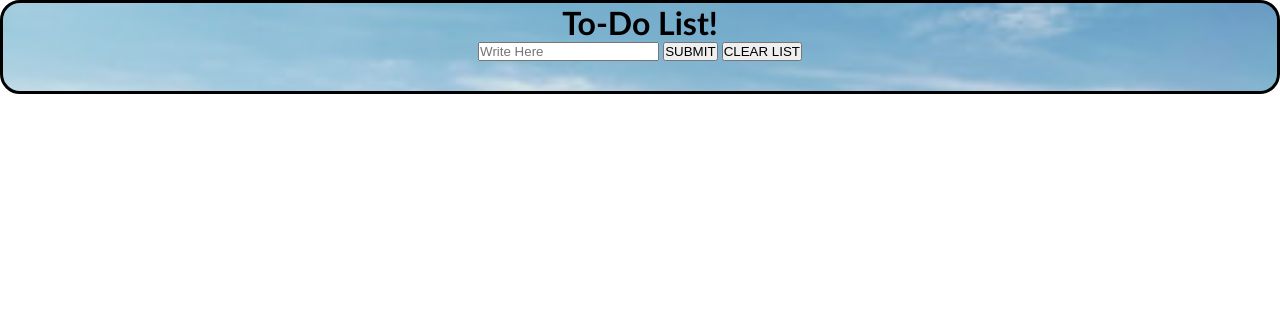
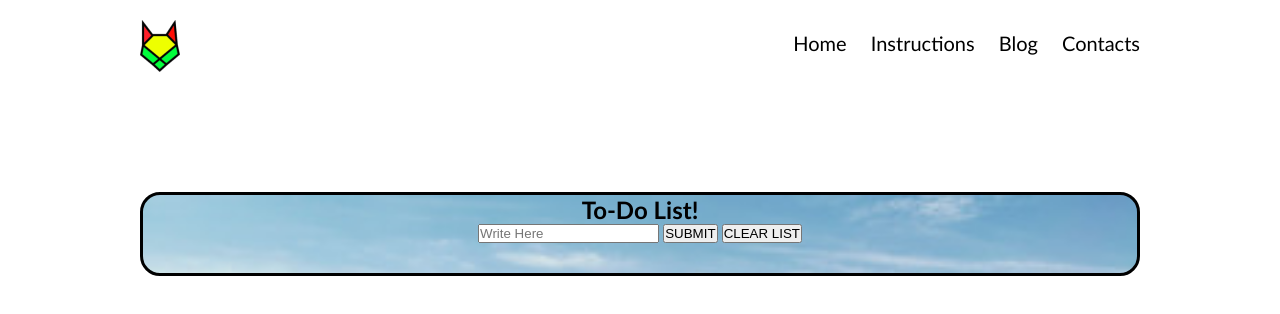
Before and after one commit to dalram/to-do-list, a website: page index.html in a window 1280 px wide. Drawn offline with Linux system fonts and the light colour scheme.

Commit message:
favicon/header/styles

```diff
--- a/css/styles.css
+++ b/css/main.css
@@ -1,4 +1,4 @@
-body,
+ body,
 body * {
     margin: 0;
     padding: 0;
@@ -9,9 +9,43 @@ body * {
 body {
     font-family: 'Gill Sans', 'Gill Sans MT', Calibri, 'Trebuchet MS', sans-serif;
 }
-h1
-h2 {
+body > header,
+body > main,
+.first-block {
+    width: 1000px;
+    margin-left: calc(50% - 500px);
+    margin-right: calc(50% - 500px);
+    display: inline-block;
+    margin-top: 20px;
+}
+body > main {
+    margin-top: 100px;
+}
+header > img {
+    height: 52px;
+    float: left;
+}
+header > nav {
+    float: right;
+    margin-top: 13px;
+}
+nav > a {
+    display: inline-block;
+    padding-bottom: 5px;
+    margin-left: 20px;
+    font-size: 20px;
+    line-height: 20px;
+    text-decoration: none;
     color: black;
+}
+nav > a:hover {
+    border-bottom: solid 2px red;
+}
+nav > a:active {
+    color: #f514aa
+}
+h1{
+    color: #000;
     text-align: center;
 }
 input:focus::placeholder {
--- a/index.html
+++ b/index.html
@@ -4,11 +4,29 @@
     <meta charset="UTF-8">
     <meta http-equiv="X-UA-Compatible" content="IE=edge">
     <meta name="viewport" content="width=device-width, initial-scale=1.0">
+    <link rel="apple-touch-icon" sizes="180x180" href="./favicon/apple-touch-icon.png">
+    <link rel="icon" type="image/png" sizes="32x32" href="./favicon/favicon-32x32.png">
+    <link rel="icon" type="image/png" sizes="16x16" href="./favicon/favicon-16x16.png">
+    <link rel="manifest" href="./favicon/site.webmanifest">
+    <link rel="mask-icon" href="./favicon/safari-pinned-tab.svg" color="#5bbad5">
+    <meta name="msapplication-TileColor" content="#da532c">
+    <meta name="theme-color" content="#ffffff">
     <title>To-do project</title>
-    <link href="./css/styles.css" type="text/css" rel="stylesheet">
+    <link href="./css/main.css" type="text/css" rel="stylesheet">
 </head>
 <body>
-    <div class="first-block">
+
+    <header>
+        <img src="./img/logo.png" alt="Logo">
+        <nav>
+            <a href="#">Home</a>
+            <a href="#">Instructions</a>
+            <a href="#">Blog</a>
+            <a href="#">Contacts</a>
+        </nav>
+    </header>
+    <main>
+        <section class="first-block">
             <h1>To-Do List!</h1>
 
             <label id="task">
@@ -17,15 +35,16 @@
             <button id="submit" onclick="submit()">SUBMIT</button>
             <button id="clear-list" onclick="clearList()">CLEAR LIST</button>
 
-    </div>
-    <div class="second-block">
+        </section>
+        <section class="second-block">
 
 
 
             <ol id="task-list" class="buttons">
 
             </ol>
-    </div>
+        </section>
         <script type="text/javascript" src="./js/app.js"></script>
+    </main>
 </body>
 </html>
```
Also changed, not shown: favicon/browserconfig.xml (added, +9 -0 lines), favicon.ico (added), favicon/android-chrome-192x192.png (added), favicon/android-chrome-256x256.png (added), favicon/apple-touch-icon.png (added), favicon/favicon-16x16.png (added), favicon/favicon-32x32.png (added), favicon/mstile-150x150.png (added), favicon/safari-pinned-tab.svg (added), favicon/site.webmanifest (added), img/logo.png (added). Lines whose indentation alone changed are shown as unchanged.
